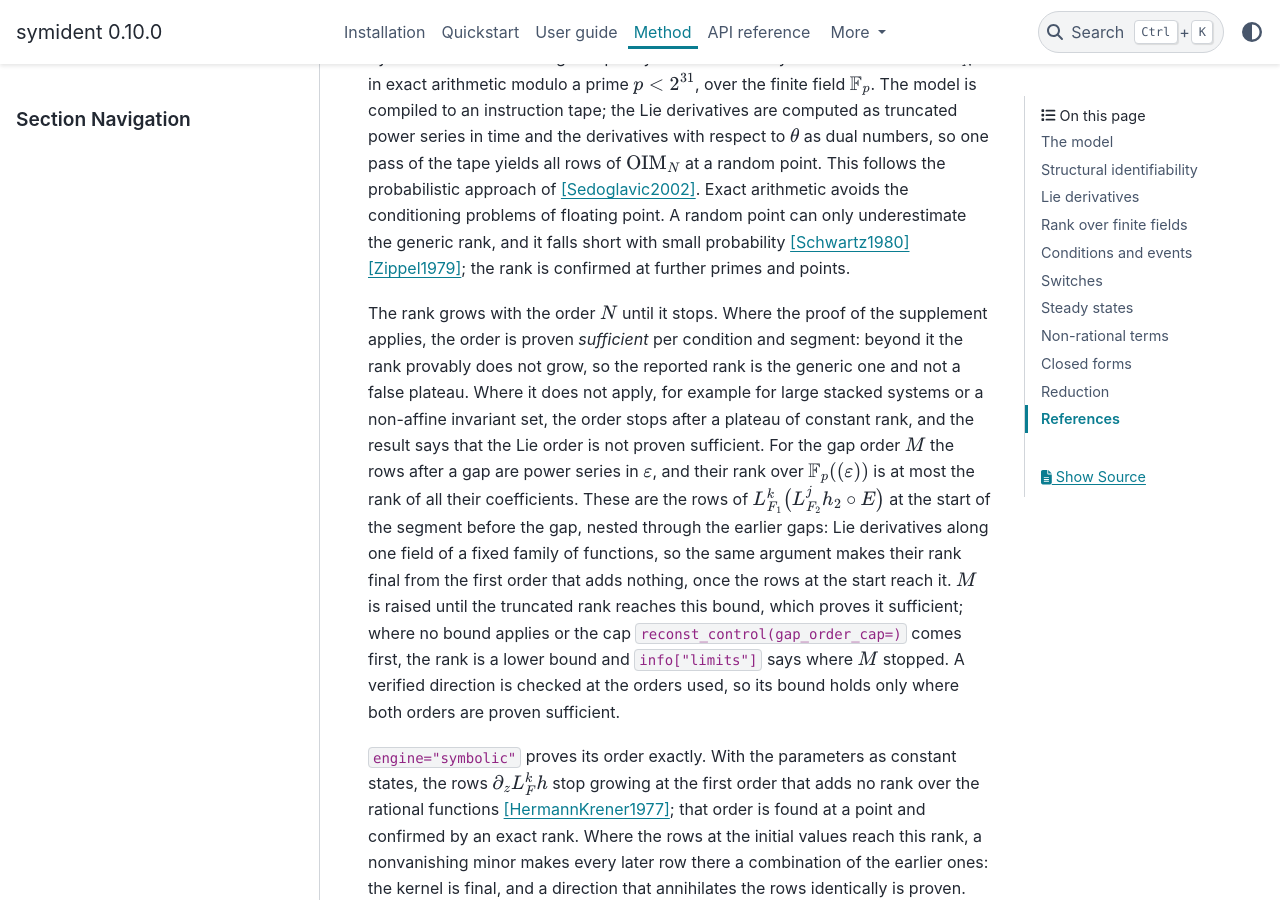
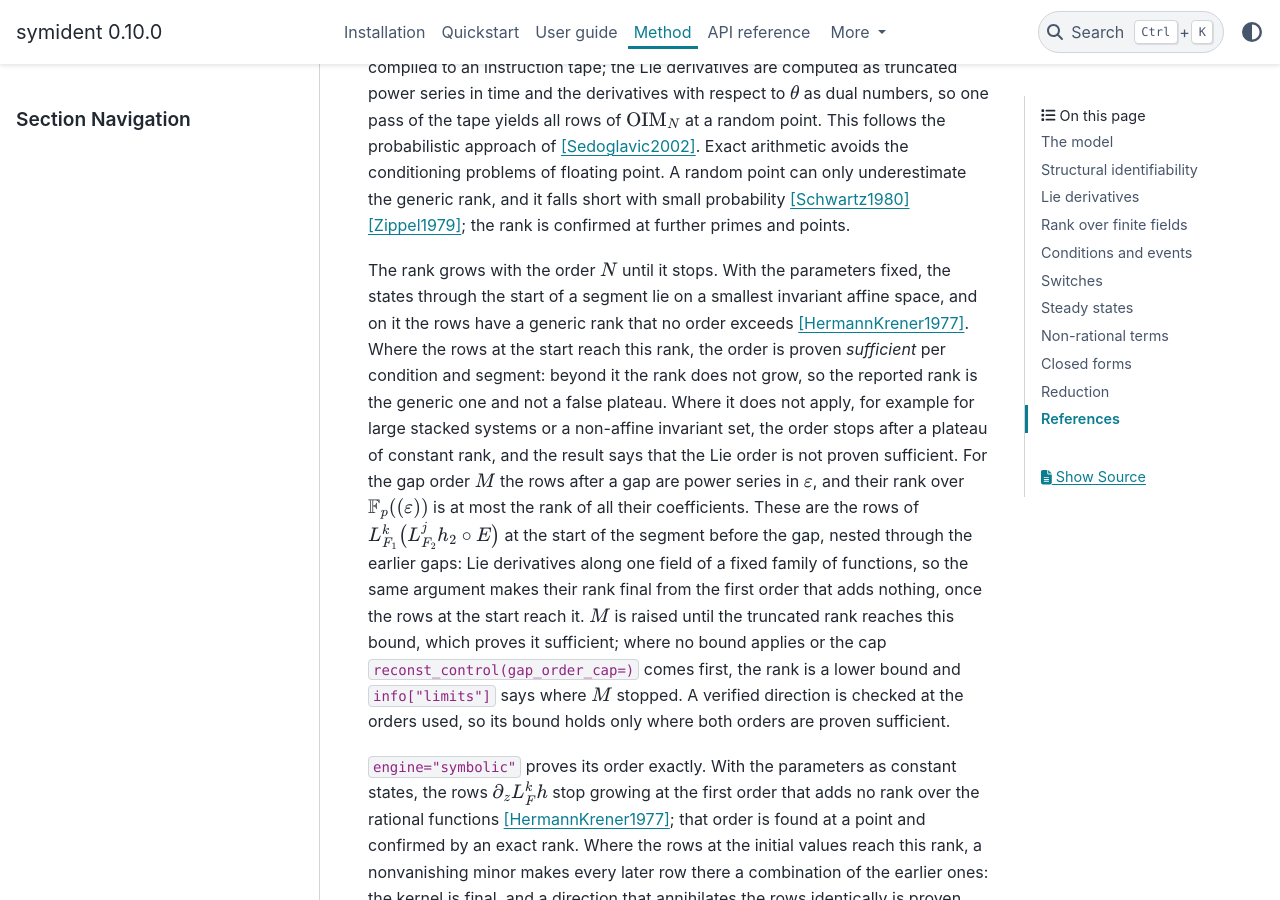
Before and after one commit to dModverse/symident, a Sphinx documentation site: the page built from docs/method.rst, in a window 1280 px wide and 900 px high, scrolled down 2433 px. Built offline with Sphinx 7.4.7 and the PyData theme 0.15.4, drawn with Linux system fonts in a browser that asks for light colours; some of the changed text lies outside the part shown.

Commit message:
docs(method): state the Lie order argument instead of citing the supplement
Co-Authored-By: Claude Opus 5.5 <noreply@anthropic.com>

```diff
--- a/docs/method.rst
+++ b/docs/method.rst
@@ -119,9 +117,11 @@ random point can only underestimate the generic rank, and it falls short with sm
 probability [Schwartz1980]_ [Zippel1979]_; the rank is confirmed at further primes and
 points.
 
-The rank grows with the order :math:`N` until it stops. Where the proof of the
-supplement applies, the order is proven *sufficient* per condition and segment: beyond it
-the rank provably does not grow, so the reported rank is the generic one and not a false
+The rank grows with the order :math:`N` until it stops. With the parameters fixed, the
+states through the start of a segment lie on a smallest invariant affine space, and on it
+the rows have a generic rank that no order exceeds [HermannKrener1977]_. Where the rows at
+the start reach this rank, the order is proven *sufficient* per condition and segment:
+beyond it the rank does not grow, so the reported rank is the generic one and not a false
 plateau. Where it does not apply, for example for large stacked systems or a non-affine
 invariant set, the order stops after a plateau of constant rank, and the result says that
 the Lie order is not proven sufficient. For the gap order :math:`M` the rows after a gap
```
Also changed, not shown: other parts of docs/method.rst (+0 -2 lines), NEWS.md (+2 -1 lines), 1 other file.
